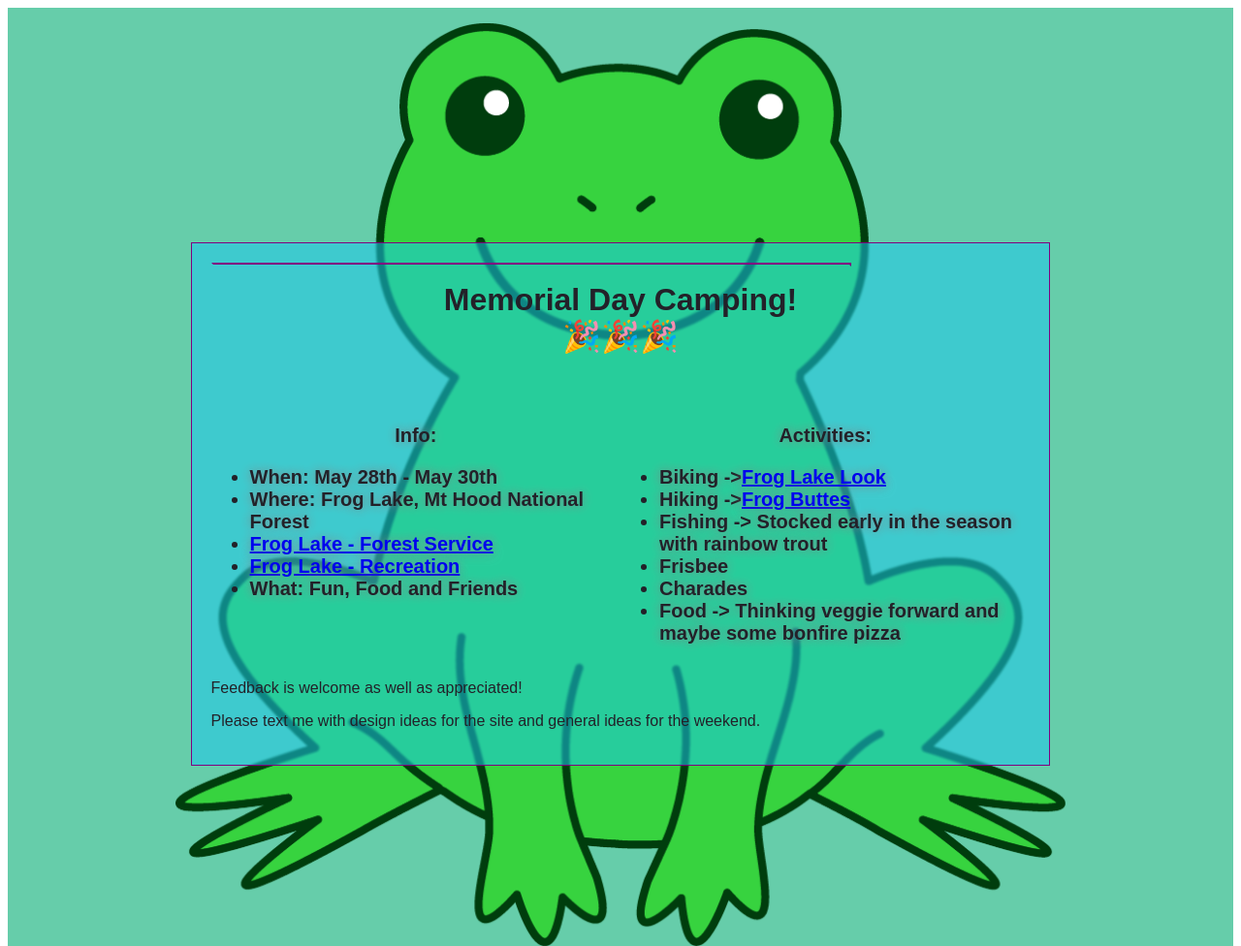
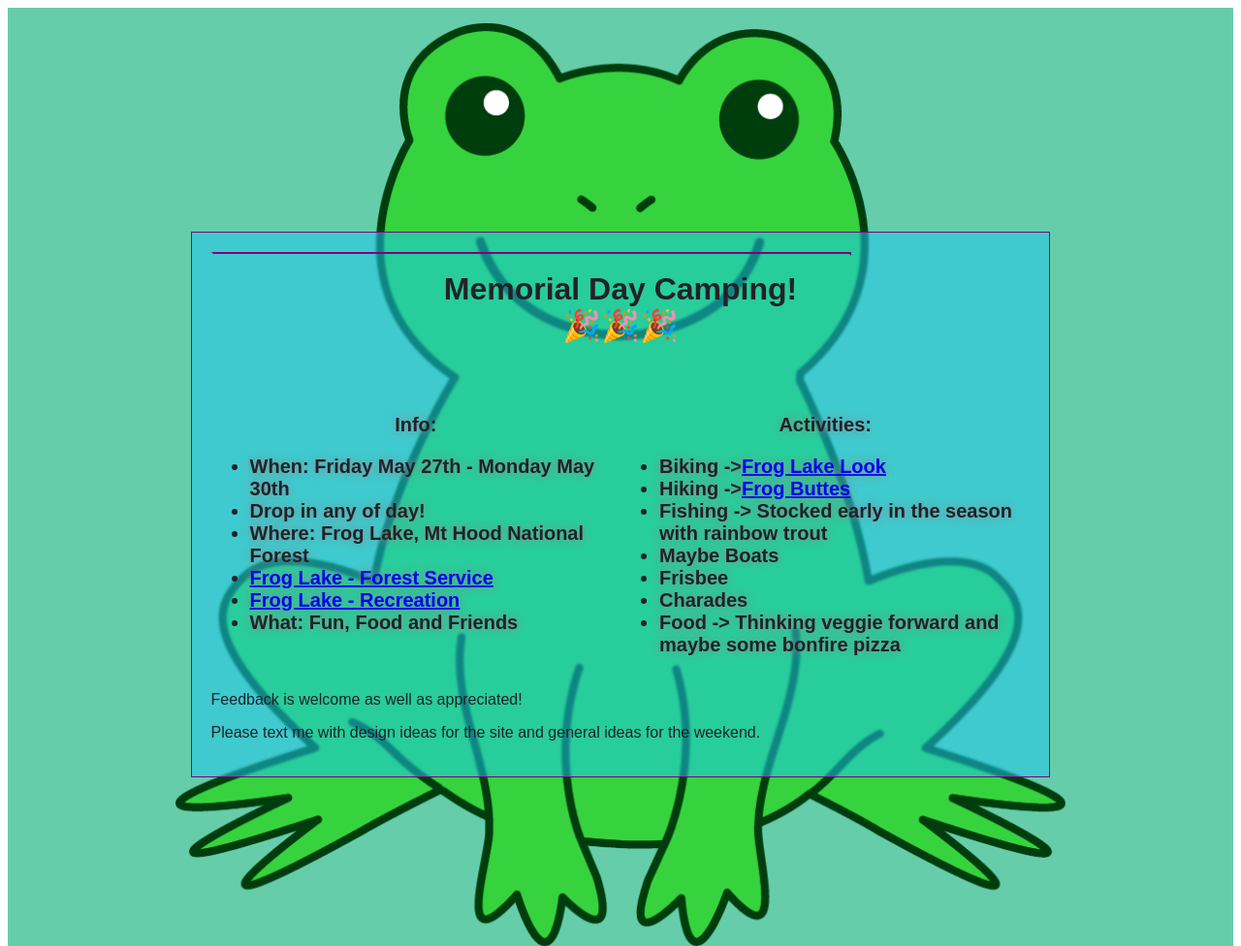
Before and after one commit to Dalepalmer/camping, a Gatsby site: page / in a window 1280 px wide. Shown: the top 976 px of the page at 97% size. Built offline with nearby package versions, Linux system fonts and the light colour scheme; Gatsby itself is replaced by a stand-in of ours.

Commit message:
updates main index page

```diff
--- a/src/pages/index.js
+++ b/src/pages/index.js
@@ -63,7 +63,8 @@ const IndexPage = () => {
         <div  style={{flex: 1}}>
           <p style={{textAlign: "center"}}>Info:</p>
           <ul>
-            <li>When: May 28th - May 30th</li>
+            <li>When: Friday May 27th - Monday May 30th</li>
+            <li>Drop in any of day!</li>
             <li>
               Where: Frog Lake, Mt Hood National Forest
             </li>
@@ -90,6 +91,7 @@ const IndexPage = () => {
               </a>
             </li>
             <li>Fishing -&gt; Stocked early in the season with rainbow trout</li>
+            <li>Maybe Boats</li>
             <li>Frisbee</li>
             <li>Charades</li>
             <li>Food -&gt; Thinking veggie forward and maybe some bonfire pizza</li>
```
